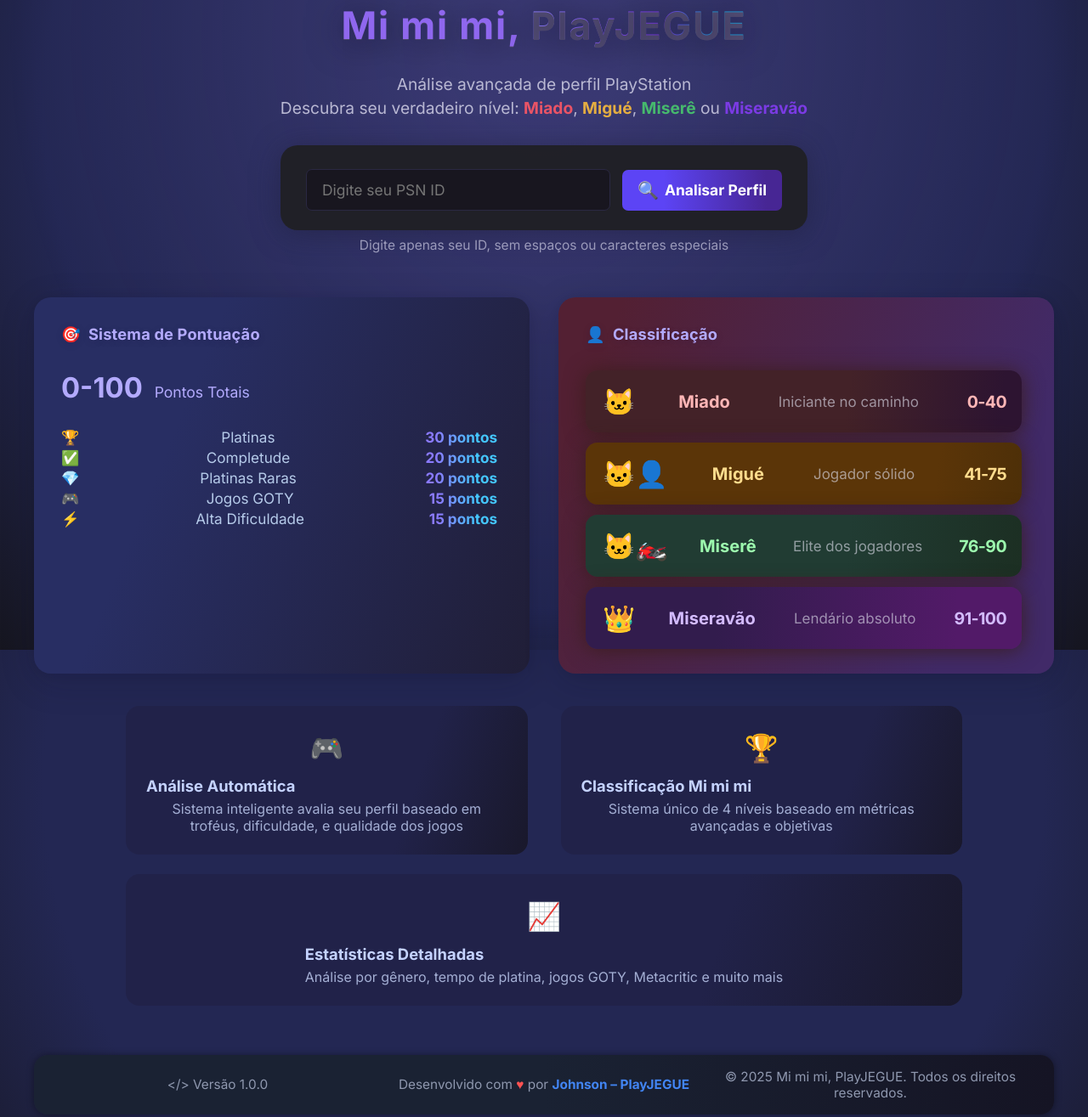
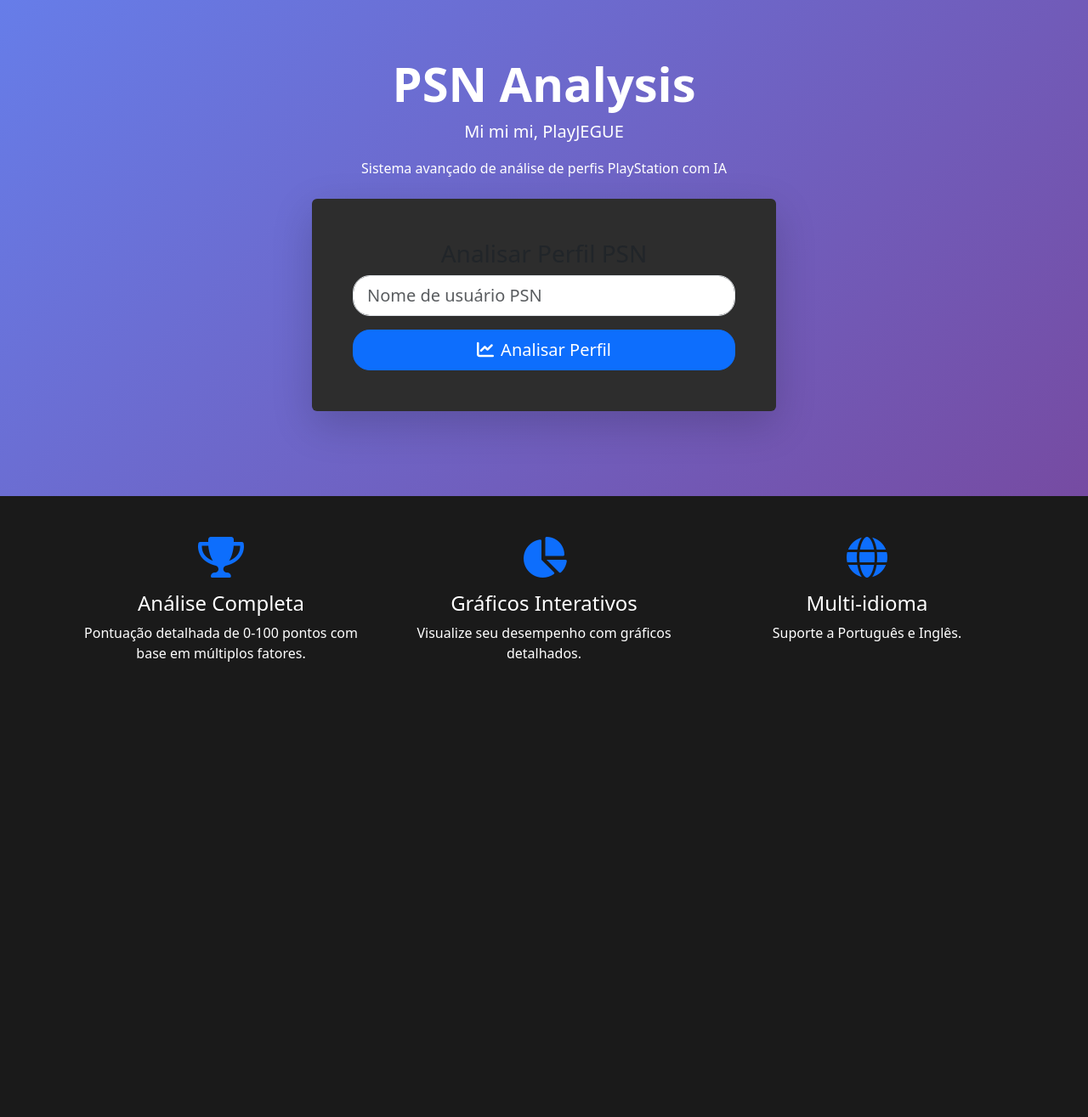
Before and after one commit to ayslanjohnson/mimimi, a plain HTML site: page public/index.html in a window 1280 px wide. Shown: the part 35-1350 px from the top of the page at 85% size. After the commit the page ends 904 px from the top, so only its background shows below. Drawn offline with nearby package versions, Linux system fonts and the light colour scheme; no server answers.

Commit message:
Update index.html

```diff
--- a/public/index.html
+++ b/public/index.html
@@ -2,116 +2,84 @@
 <html lang="pt-BR">
 <head>
     <meta charset="UTF-8">
-  <meta name="viewport" content="width=device-width,initial-scale=1.0">
-  <title>Mi mi mi, PlayJEGUE - Análise avançada de perfil PlayStation</title>
-  <link rel="stylesheet" href="style.css">
-  <link href="https://fonts.googleapis.com/css?family=Inter:700,400&display=swap" rel="stylesheet">
+    <meta name="viewport" content="width=device-width, initial-scale=1.0">
+    <title>PSN Analysis - Mi mi mi, PlayJEGUE</title>
+    <!-- Bootstrap 5 CSS -->
+    <link href="https://cdn.jsdelivr.net/npm/bootstrap@5.3.0/dist/css/bootstrap.min.css" rel="stylesheet">
+    <!-- Font Awesome -->
+    <link rel="stylesheet" href="https://cdnjs.cloudflare.com/ajax/libs/font-awesome/6.0.0/css/all.min.css">
+    <style>
+        body {
+            background-color: #1a1a1a;
+            color: #fff;
+        }
+        .hero-section {
+            background: linear-gradient(135deg, #667eea 0%, #764ba2 100%);
+            padding: 100px 0;
+        }
+        .card {
+            background-color: #2d2d2d;
+            border: none;
+        }
+        .form-control, .btn {
+            border-radius: 20px;
+        }
+    </style>
 </head>
 <body>
-  <div class="background-glow"></div>
-  <main>
-    <header class="main-header">
-      <h1>Mi mi mi, <span>PlayJEGUE</span></h1>
-      <p class="subtitle">
-        Análise avançada de perfil PlayStation<br>
-        <span>
-          Descubra seu verdadeiro nível:
-          <span class="miado">Miado</span>,
-          <span class="migue">Migué</span>,
-          <span class="misere">Miserê</span> ou
-          <span class="miseravao">Miseravão</span>
-        </span>
-      </p>
-    </header>
-    <section class="search-box">
-      <form id="searchForm" autocomplete="off">
-        <input type="text" id="psnId" placeholder="Digite seu PSN ID" maxlength="32" required>
-        <button type="submit">
-          <span class="icon">&#128269;</span> Analisar Perfil
+    <!-- Hero Section -->
+    <section class="hero-section text-center">
+        <div class="container">
+            <h1 class="display-4 fw-bold">PSN Analysis</h1>
+            <p class="lead">Mi mi mi, PlayJEGUE</p>
+            <p class="mb-4">Sistema avançado de análise de perfis PlayStation com IA</p>
+
+            <div class="row justify-content-center">
+                <div class="col-md-6">
+                    <div class="card shadow-lg">
+                        <div class="card-body p-5">
+                            <h3 class="card-title">Analisar Perfil PSN</h3>
+                            <form id="analysisForm">
+                                <div class="mb-3">
+                                    <input type="text" class="form-control form-control-lg" id="psnUsername" placeholder="Nome de usuário PSN" required>
+                                </div>
+                                <button type="submit" class="btn btn-primary btn-lg w-100">
+                                    <i class="fas fa-chart-line me-2"></i>Analisar Perfil
                                 </button>
                             </form>
-      <p class="hint">Digite apenas seu ID, sem espaços ou caracteres especiais</p>
-    </section>
-    <div class="main-panels">
-      <section class="panel scoring">
-        <h2><span class="icon">&#127919;</span> Sistema de Pontuação</h2>
-        <div class="score-content">
-          <div class="score-total"><span class="score-range">0-100</span> <span class="score-desc">Pontos Totais</span></div>
-          <ul>
-            <li><span class="icon">&#127942;</span> Platinas <span class="detail">30 pontos</span></li>
-            <li><span class="icon">&#9989;</span> Completude <span class="detail">20 pontos</span></li>
-            <li><span class="icon">&#128142;</span> Platinas Raras <span class="detail">20 pontos</span></li>
-            <li><span class="icon">&#127918;</span> Jogos GOTY <span class="detail">15 pontos</span></li>
-            <li><span class="icon">&#9889;</span> Alta Dificuldade <span class="detail">15 pontos</span></li>
-          </ul>
                         </div>
-      </section>
-      <section class="panel ranking">
-        <h2><span class="icon">&#128100;</span> Classificação</h2>
-        <div class="levels">
-          <div class="level-card miado">
-            <span class="icon">🐱</span>
-            <span class="label">Miado</span>
-            <span class="desc">Iniciante no caminho</span>
-            <span class="points">0-40</span>
                     </div>
-          <div class="level-card migue">
-            <span class="icon">🐱‍👤</span>
-            <span class="label">Migué</span>
-            <span class="desc">Jogador sólido</span>
-            <span class="points">41-75</span>
                 </div>
-          <div class="level-card misere">
-            <span class="icon">🐱‍🏍</span>
-            <span class="label">Miserê</span>
-            <span class="desc">Elite dos jogadores</span>
-            <span class="points">76-90</span>
-          </div>
-          <div class="level-card miseravao">
-            <span class="icon">👑</span>
-            <span class="label">Miseravão</span>
-            <span class="desc">Lendário absoluto</span>
-            <span class="points">91-100</span>
             </div>
         </div>
     </section>
+
+    <!-- Features Section -->
+    <section class="py-5">
+        <div class="container">
+            <div class="row text-center">
+                <div class="col-md-4 mb-4">
+                    <i class="fas fa-trophy fa-3x mb-3 text-primary"></i>
+                    <h4>Análise Completa</h4>
+                    <p>Pontuação detalhada de 0-100 pontos com base em múltiplos fatores.</p>
                 </div>
-    <section class="features">
-      <div class="feature-card">
-        <div class="feature-icon game">&#127918;</div>
-        <div>
-          <h3>Análise Automática</h3>
-          <p>Sistema inteligente avalia seu perfil baseado em troféus, dificuldade, e qualidade dos jogos</p>
+                <div class="col-md-4 mb-4">
+                    <i class="fas fa-chart-pie fa-3x mb-3 text-primary"></i>
+                    <h4>Gráficos Interativos</h4>
+                    <p>Visualize seu desempenho com gráficos detalhados.</p>
                 </div>
+                <div class="col-md-4 mb-4">
+                    <i class="fas fa-globe fa-3x mb-3 text-primary"></i>
+                    <h4>Multi-idioma</h4>
+                    <p>Suporte a Português e Inglês.</p>
                 </div>
-      <div class="feature-card">
-        <div class="feature-icon trophy">&#127942;</div>
-        <div>
-          <h3>Classificação Mi mi mi</h3>
-          <p>Sistema único de 4 níveis baseado em métricas avançadas e objetivas</p>
-        </div>
-      </div>
-      <div class="feature-card">
-        <div class="feature-icon chart">&#128200;</div>
-        <div>
-          <h3>Estatísticas Detalhadas</h3>
-          <p>Análise por gênero, tempo de platina, jogos GOTY, Metacritic e muito mais</p>
             </div>
         </div>
     </section>
-    <footer>
-      <div class="footer-left">
-        &lt;/&gt; Versão 1.0.0
-      </div>
-      <div class="footer-center">
-        Desenvolvido com <span style="color:#ff5252">♥</span> por
-        <b style="color:#4285f4">Johnson – PlayJEGUE</b>
-      </div>
-      <div class="footer-right">
-        © 2025 Mi mi mi, PlayJEGUE. Todos os direitos reservados.
-      </div>
-    </footer>
-  </main>
+
+    <!-- Bootstrap 5 JS -->
+    <script src="https://cdn.jsdelivr.net/npm/bootstrap@5.3.0/dist/js/bootstrap.bundle.min.js"></script>
+    <!-- Custom Script -->
     <script src="script.js"></script>
 </body>
 </html>
```
Lines whose indentation alone changed are shown as unchanged.
